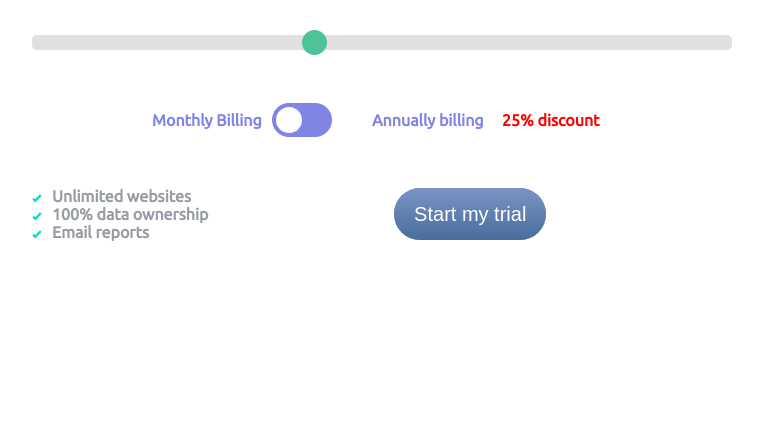
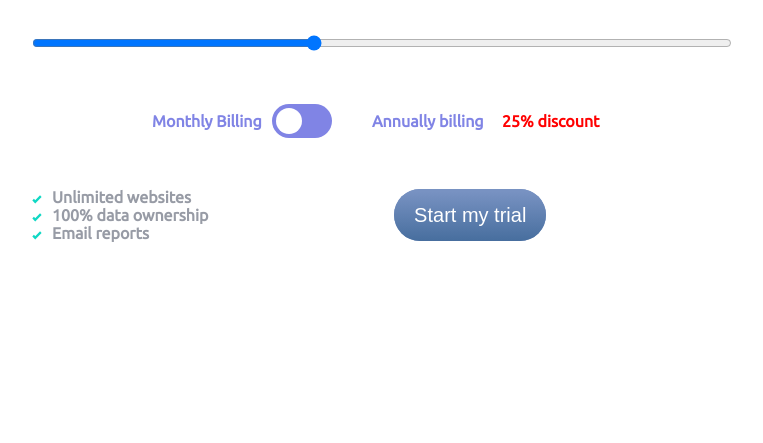
Before and after one commit to FaouziLaadjal/InteractivePricingComponent, a plain HTML site: page index.html in a window 1280 px wide. Shown: the part 357-800 px from the top of the page, without its empty margins (258-1021 px from the left). Drawn offline with Linux system fonts and the light colour scheme.

Commit message:
Update styles.css

```diff
--- a/styles.css
+++ b/styles.css
@@ -197,39 +197,7 @@ input:checked + .slider:before {
 .slidecontainer {
   padding-bottom: 50px;
 }
-.sliderr {
-  -webkit-appearance: none;
-  width: 100%;
-  height: 15px;
-  border-radius: 5px;
-  background: #d3d3d3;
-  outline: none;
-  opacity: 0.7;
-  -webkit-transition: 0.2s;
-  transition: opacity 0.2s;
-}
 
-.sliderr::-webkit-slider-thumb {
-  -webkit-appearance: none;
-  appearance: none;
-  width: 25px;
-  height: 25px;
-  border-radius: 50%;
-  background: #04aa6d;
-  cursor: pointer;
-}
-
-.sliderr::-moz-range-thumb {
-  width: 25px;
-  height: 25px;
-  border-radius: 50%;
-  background: #04aa6d;
-  cursor: pointer;
-}
-.sliderr::-moz-range-progress {
-  -webkit-appearance: none;
-  background-color: #04aa6d;
-}
 @media screen and (max-width: 830px) {
   #main {
     padding-left: 20px;
```
